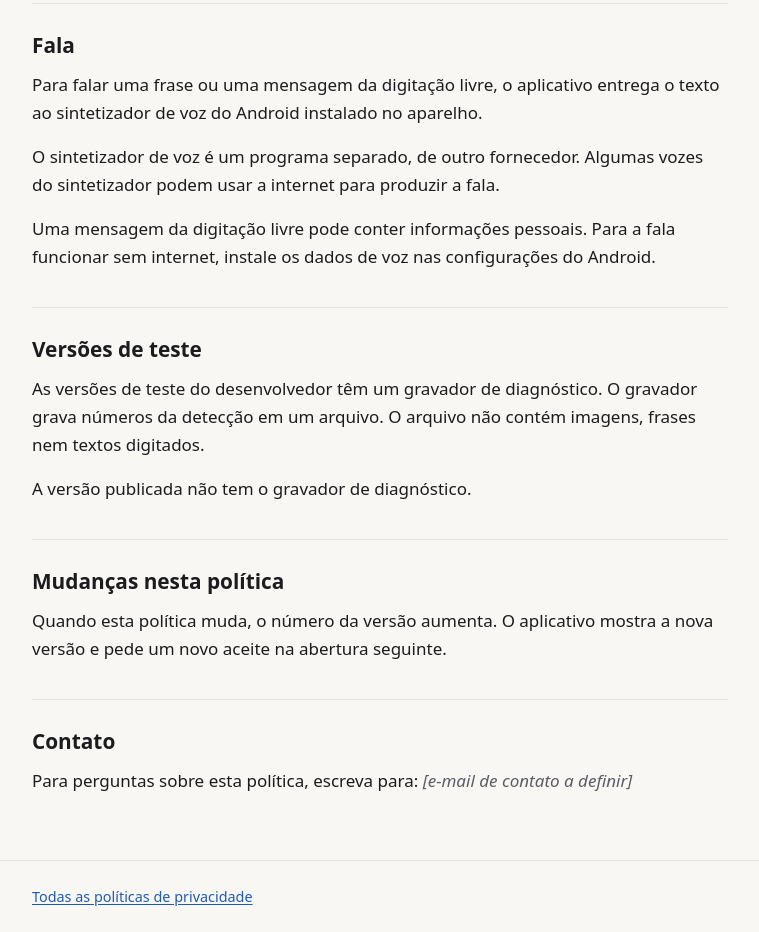
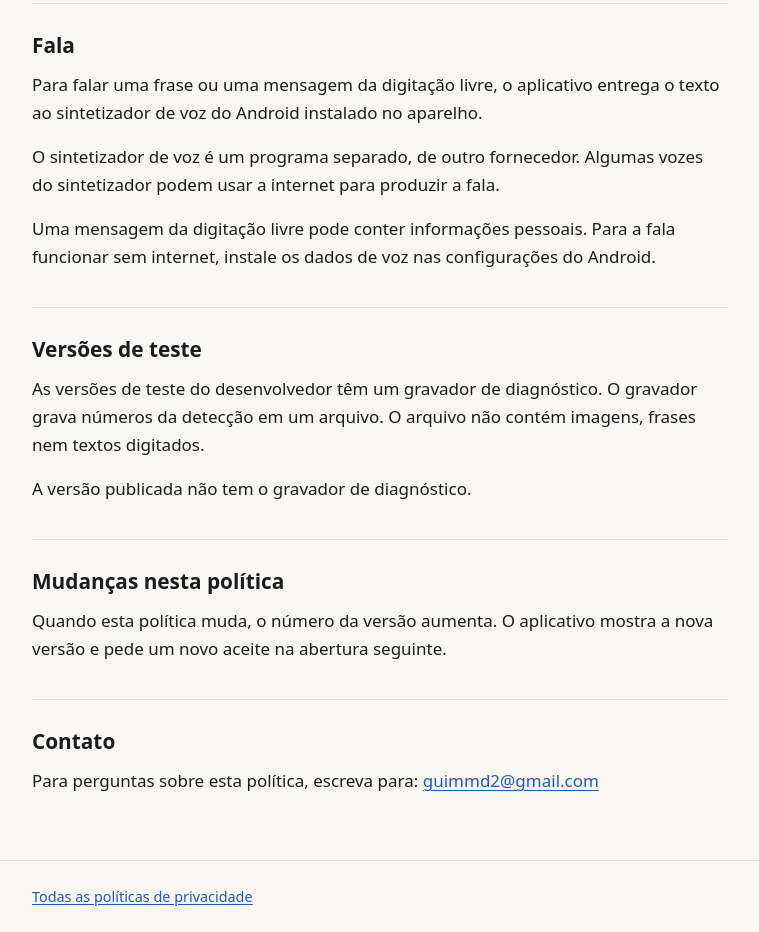
Before and after one commit to guimmd2/PrivacyPolicies, a plain HTML site: page blink-to-talk/index.html in a window 1280 px wide. Shown: the part 1940-2872 px from the top of the page, without its empty margins (260-1019 px from the left). Drawn offline with Linux system fonts and the light colour scheme.

Commit message:
Set the contact email of the Blink To Talk privacy policy.
Co-Authored-By: Claude Opus 5.5 <noreply@anthropic.com>

```diff
--- a/blink-to-talk/index.html
+++ b/blink-to-talk/index.html
@@ -84,7 +84,7 @@
 
 		<section aria-labelledby="contato">
 			<h2 id="contato">Contato</h2>
-			<p>Para perguntas sobre esta política, escreva para: <span class="placeholder">[e-mail de contato a definir]</span></p>
+			<p>Para perguntas sobre esta política, escreva para: <a href="mailto:guimmd2@gmail.com">guimmd2@gmail.com</a></p>
 		</section>
 	</main>
 	<footer class="site-footer">
```
